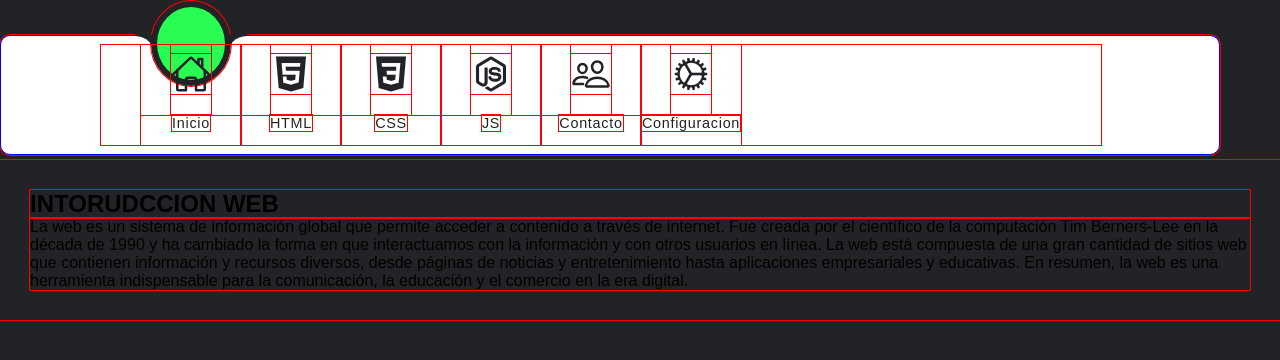
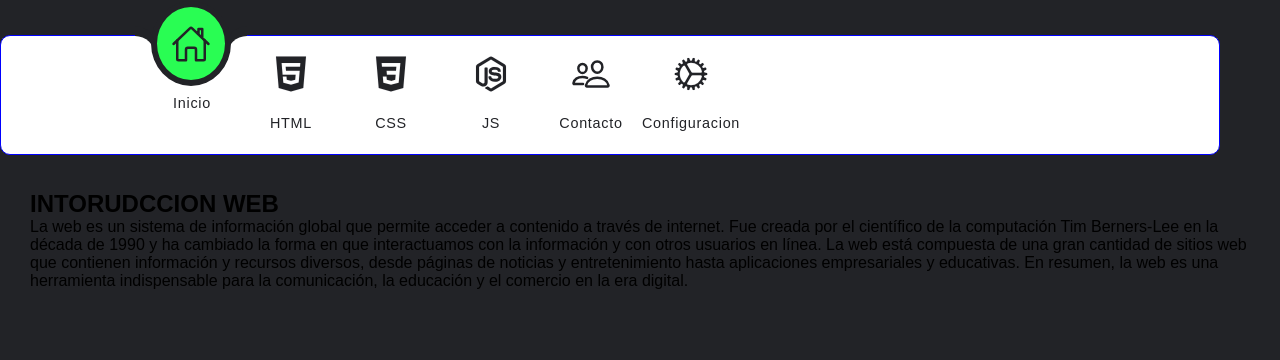
Before and after one commit to kmuy1212/kmuy1212.io, a plain HTML site: page index.html in a window 1280 px wide. Drawn offline with nearby package versions, Linux system fonts and the light colour scheme.

Commit message:
2 files modified

```diff
--- a/index.html
+++ b/index.html
@@ -10,7 +10,7 @@
     <header class="navegacion">
 
       <ul>
-        <li class="lista  ">
+        <li class="lista activo ">
           <a href="#">
             <span class="icono"><ion-icon name="home-outline"></ion-icon></span>
             <span class="texto">Inicio</span>
--- a/styles.css
+++ b/styles.css
@@ -1,5 +1,5 @@
 *{
-  outline: 1px solid red;
+
   margin: 0;
   box-sizing: border-box;
   font-family: Arial, Helvetica, sans-serif;
```
